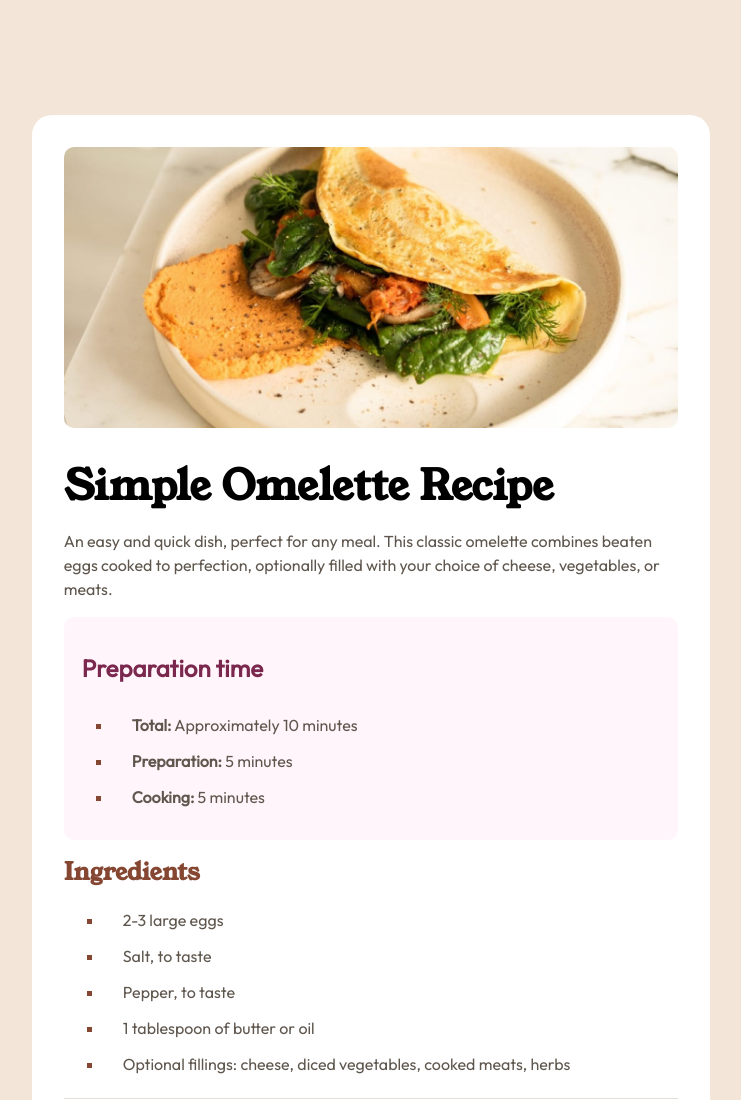
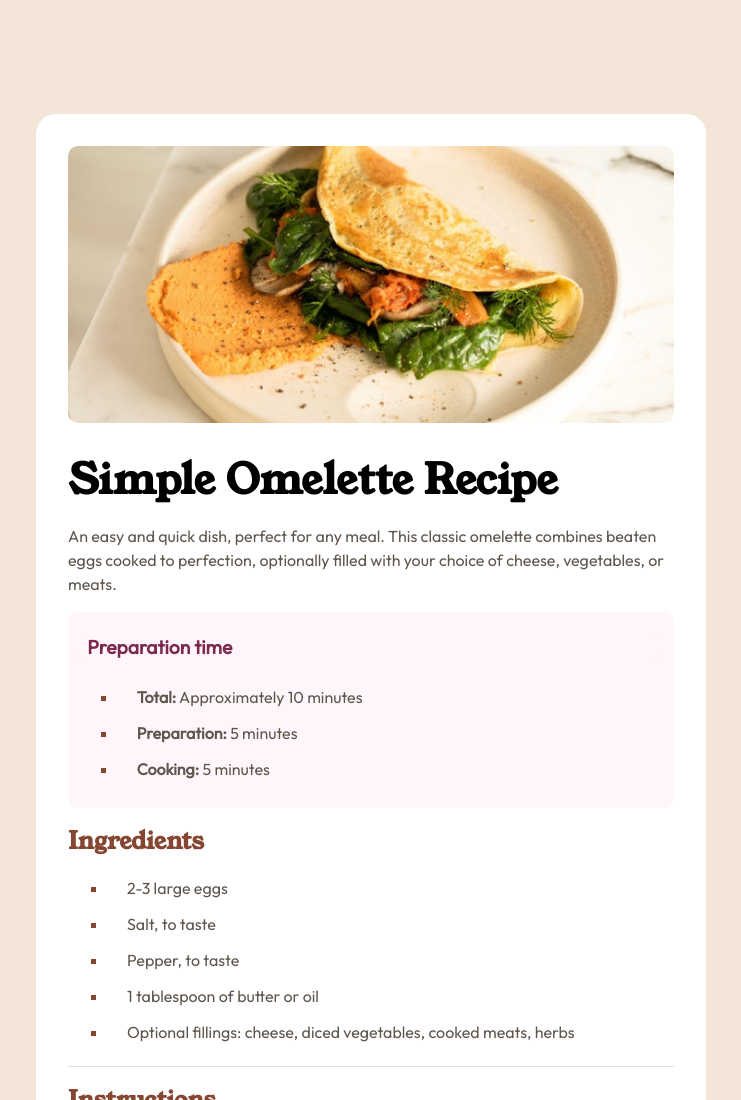
Before and after one commit to nemoanderson/recipe-page-main-project, a plain HTML site: page index.html in a window 1280 px wide. Shown: the top 1100 px of the page, without its empty margins (269-1010 px from the left). Drawn offline with Linux system fonts and the light colour scheme.

Commit message:
Fix up some code

```diff
--- a/index.html
+++ b/index.html
@@ -1,5 +1,5 @@
 <!DOCTYPE html>
-<html lang="en">
+<html lang="en-US">
   <head>
     <meta charset="UTF-8" />
     <meta name="viewport" content="width=device-width, initial-scale=1.0" />
--- a/style.css
+++ b/style.css
@@ -52,8 +52,6 @@
 
   body {
     background-color: hsl(30, 54%, 90%);
-    margin: 0;
-    padding: 0;
     /* Typography*/
     font-family: "Outfit", sans-serif;
     font-optical-sizing: auto;
@@ -80,7 +78,7 @@
   h1,
   header {
     color: black;
-    font-size: 2.6em;
+    font-size: 2.6rem;
   }
 
   /* Common CSS rules */
@@ -99,7 +97,6 @@
     width: 53%;
     margin: 9% auto;
     padding: 2em;
-    height: 100%;
     background: hsl(0, 0%, 100%);
     max-width: 1000px;
     border-radius: 20px;
@@ -112,12 +109,13 @@
   .prep {
     background-color: hsl(330, 100%, 98%);
     border-radius: 10px;
-    padding: 9px;
+    padding: 0.3rem 0.6rem;
   }
 
   .prep h2 {
     color: var(--Rose-800);
     font-family: outfit;
+    font-size: 1.2rem;
   }
 
   .prep ul {
```
Lines whose indentation alone changed are shown as unchanged.
